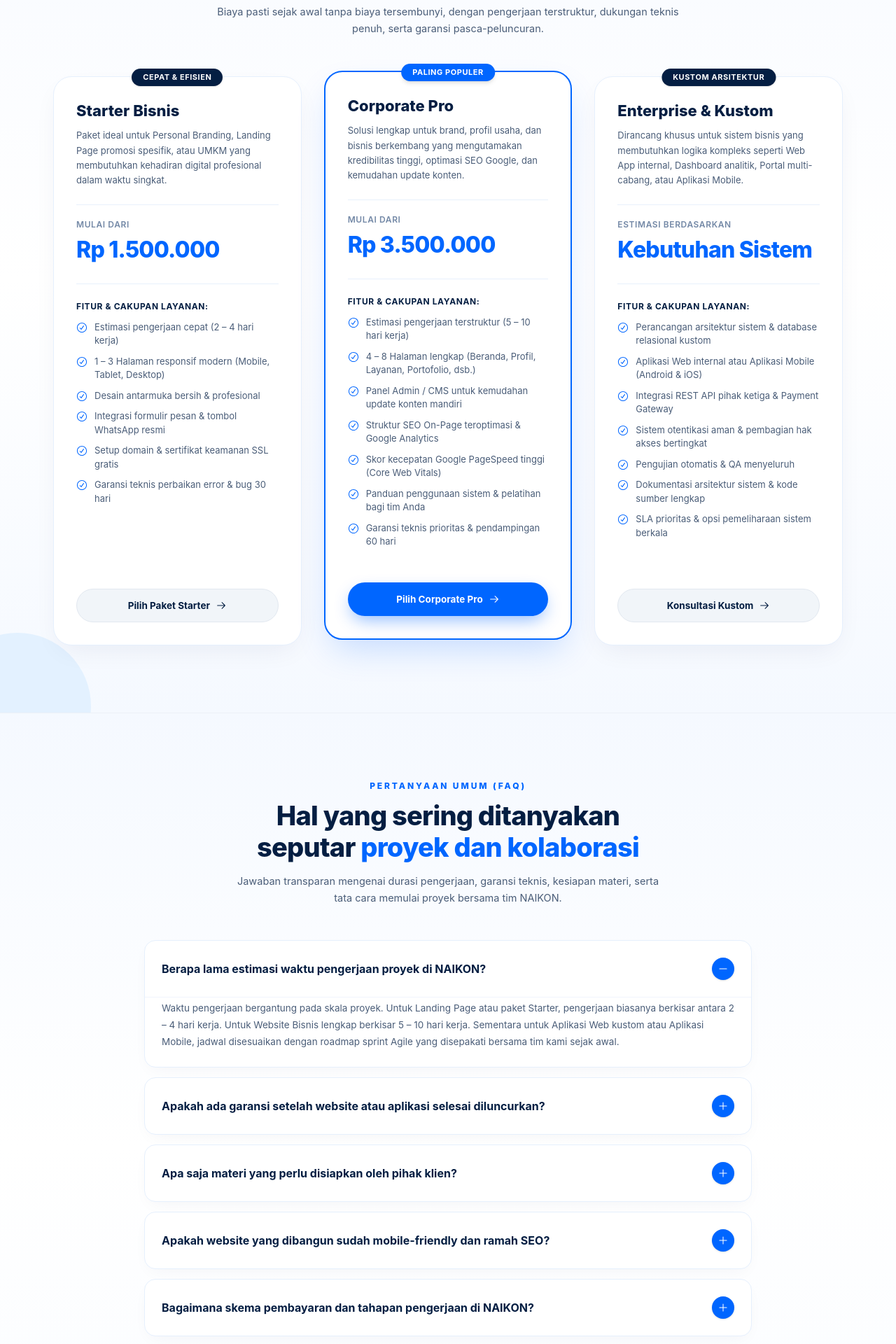
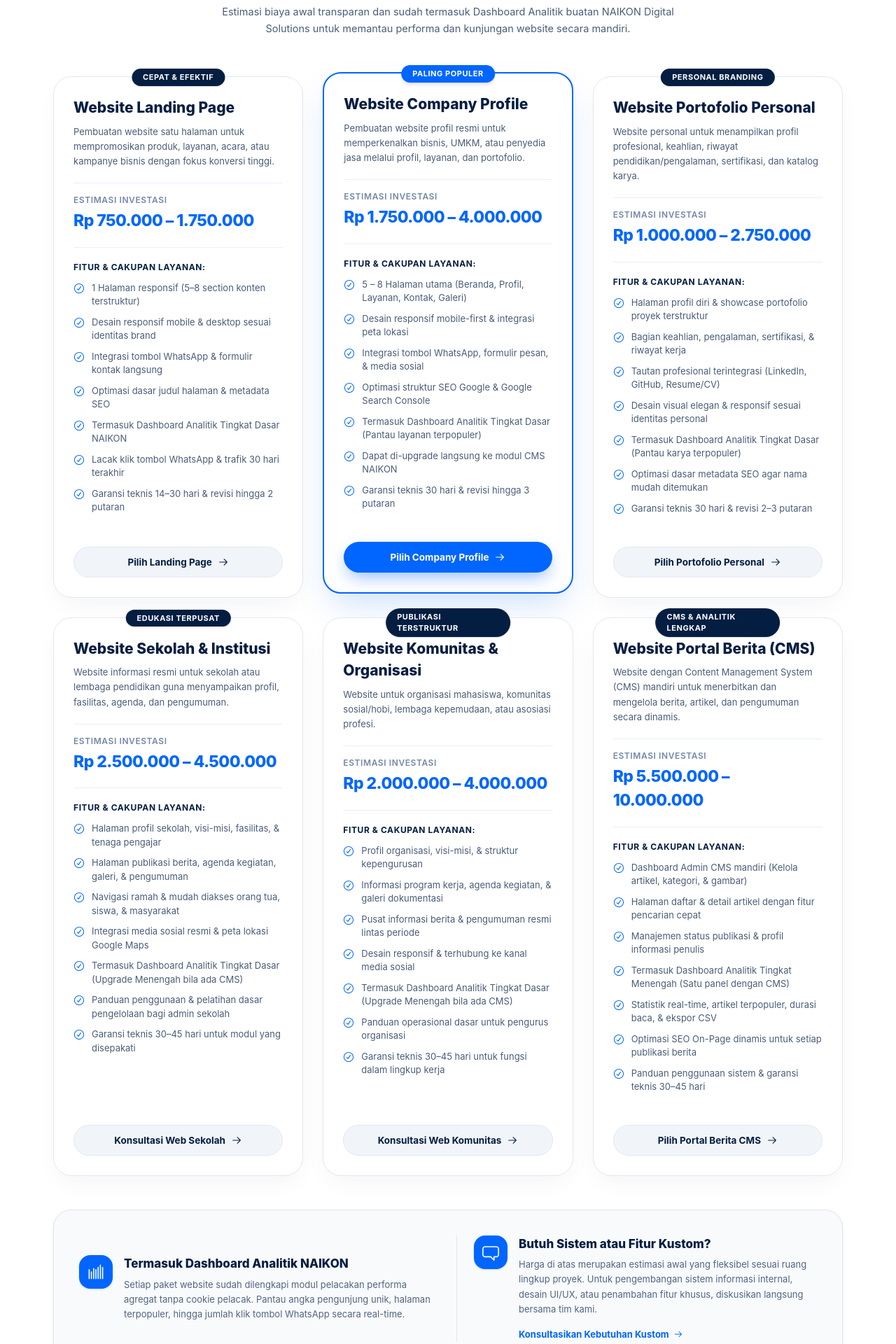
Before and after one commit to indraagstin025/NAYKON-Solution-Digital-Proyek, a Next.js app: page / in a window 1280 px wide. Shown: the part 5840-7760 px from the top of the page at 70% size. Built offline with nearby package versions, Linux system fonts and the light colour scheme.

Commit message:
feat(pricing): sesuaikan paket layanan investasi 1 sampai 6 berdasarkan katalog produk dan jasa

```diff
--- a/src/features/home/components/PricingSection.tsx
+++ b/src/features/home/components/PricingSection.tsx
@@ -1,50 +1,40 @@
 import React from "react";
 import Link from "next/link";
-import { CheckCircledIcon, ArrowRightIcon } from "@radix-ui/react-icons";
+import { CheckCircledIcon, ArrowRightIcon, BarChartIcon, ChatBubbleIcon } from "@radix-ui/react-icons";
 import { PRICING_PLANS } from "../data/homeData";
 
 export function PricingSection() {
   return (
     <section
       id="paket"
-      className="relative isolate overflow-hidden bg-gradient-to-b from-[#F7FAFF] via-[#FFFFFF] to-[#F5F9FF] dark:from-[#030711] dark:via-[#061231] dark:to-[#091a45] py-16 sm:py-20 lg:py-24 border-t border-slate-200/50 dark:border-blue-900/30"
+      className="relative isolate overflow-hidden bg-white dark:bg-[#030711] py-16 sm:py-20 lg:py-24 border-t border-slate-200 dark:border-slate-800"
     >
-      <div
-        aria-hidden="true"
-        className="pointer-events-none absolute -top-20 -right-20 h-[210px] w-[210px] rounded-full bg-[#DCEEFF]/75 dark:bg-blue-900/15 -z-10"
-      />
-      <div
-        aria-hidden="true"
-        className="pointer-events-none absolute -bottom-24 -left-20 h-[210px] w-[210px] rounded-full bg-[#DCEEFF]/70 dark:bg-blue-900/15 -z-10"
-      />
-
       <div className="relative z-10 mx-auto w-full max-w-[1240px] px-6 sm:px-9 lg:px-14">
         <div className="text-center max-w-[760px] mx-auto">
           <p className="text-[11px] sm:text-xs font-extrabold uppercase tracking-[0.24em] text-[#0066FF] dark:text-blue-400">
             PAKET LAYANAN &amp; INVESTASI
           </p>
           <h2 className="mt-3 text-[26px] sm:text-[34px] lg:text-[38px] font-extrabold leading-[1.18] tracking-[-0.02em] text-[#041E42] dark:text-white">
-            Pilihan paket solusi digital terukur{" "}
+            Pilihan paket solusi website terukur{" "}
             <br className="hidden sm:inline" />
             untuk{" "}
             <span className="text-[#0066FF] dark:text-[#38BDF8]">
               kebutuhan bisnis Anda
             </span>
           </h2>
-          <p className="mx-auto mt-3.5 max-w-[660px] text-[13.5px] sm:text-[14.5px] leading-[1.68] text-[#4A5D78] dark:text-slate-300">
-            Biaya pasti sejak awal tanpa biaya tersembunyi, dengan pengerjaan terstruktur,
-            dukungan teknis penuh, serta garansi pasca-peluncuran.
+          <p className="mx-auto mt-3.5 max-w-[680px] text-[13.5px] sm:text-[14.5px] leading-[1.68] text-[#4A5D78] dark:text-slate-300">
+            Estimasi biaya awal transparan dan sudah termasuk Dashboard Analitik buatan NAIKON Digital Solutions untuk memantau performa dan kunjungan website secara mandiri.
           </p>
         </div>
 
-        <div className="mt-12 sm:mt-14 grid gap-8 lg:grid-cols-3 items-stretch">
+        <div className="mt-12 sm:mt-14 grid gap-6 lg:gap-7 sm:grid-cols-2 lg:grid-cols-3 items-stretch">
           {PRICING_PLANS.map((plan) => (
             <article
               key={plan.id}
-              className={`relative flex flex-col justify-between rounded-[26px] p-7 sm:p-8 transition-all duration-300 ${
+              className={`relative flex flex-col justify-between rounded-[26px] p-6 sm:p-7 transition-all duration-300 ${
                 plan.isRecommended
-                  ? "bg-white dark:bg-slate-900 border-2 border-[#0066FF] shadow-[0_22px_50px_-12px_rgba(0,102,255,0.22)] lg:-translate-y-2"
-                  : "bg-white dark:bg-slate-900/90 border border-[#E6F0FD] dark:border-slate-800 shadow-[0_14px_38px_-10px_rgba(10,35,80,0.07)] hover:-translate-y-1"
+                  ? "bg-white dark:bg-slate-900 border-2 border-[#0066FF] shadow-[0_22px_50px_-12px_rgba(0,102,255,0.22)] lg:-translate-y-1.5"
+                  : "bg-white dark:bg-slate-900/90 border border-slate-200 dark:border-slate-800 shadow-[0_14px_38px_-10px_rgba(10,35,80,0.06)] hover:-translate-y-1"
               }`}
             >
               {plan.badge && (
@@ -62,29 +52,29 @@ export function PricingSection() {
               )}
 
               <div>
-                <h3 className="text-[20px] sm:text-[22px] font-extrabold text-[#041E42] dark:text-white">
+                <h3 className="text-[19px] sm:text-[21px] font-extrabold text-[#041E42] dark:text-white">
                   {plan.name}
                 </h3>
-                <p className="mt-2 text-[13px] leading-relaxed text-[#4A5D78] dark:text-slate-300 min-h-[48px]">
+                <p className="mt-2 text-[13px] leading-relaxed text-[#4A5D78] dark:text-slate-300 min-h-[44px]">
                   {plan.description}
                 </p>
 
-                <div className="mt-6 pt-5 pb-6 border-y border-[#E8F0FC] dark:border-slate-800">
+                <div className="mt-5 pt-4 pb-5 border-y border-[#E8F0FC] dark:border-slate-800">
                   <span className="block text-xs font-semibold uppercase tracking-wider text-[#7388A6] dark:text-slate-400">
                     {plan.priceLabel}
                   </span>
-                  <div className="mt-1 text-[28px] sm:text-[32px] font-extrabold text-[#0066FF] dark:text-[#38BDF8] tracking-tight">
+                  <div className="mt-1 text-[21px] sm:text-[23px] font-extrabold text-[#0066FF] dark:text-[#38BDF8] tracking-tight">
                     {plan.price}
                   </div>
                 </div>
 
-                <div className="mt-6 space-y-3">
+                <div className="mt-5 space-y-3">
                   <p className="text-xs font-bold uppercase tracking-wider text-[#041E42] dark:text-slate-200">
                     Fitur &amp; Cakupan Layanan:
                   </p>
                   <ul className="space-y-2.5">
                     {plan.features.map((feature) => (
-                      <li key={feature} className="flex items-start gap-2.5 text-[13px] text-[#4A5D78] dark:text-slate-300">
+                      <li key={feature} className="flex items-start gap-2.5 text-[12.5px] sm:text-[13px] text-[#4A5D78] dark:text-slate-300">
                         <CheckCircledIcon className="h-4 w-4 shrink-0 text-[#0066FF] dark:text-blue-400 mt-0.5" />
                         <span>{feature}</span>
                       </li>
@@ -93,10 +83,10 @@ export function PricingSection() {
                 </div>
               </div>
 
-              <div className="mt-8 pt-4">
+              <div className="mt-7 pt-4">
                 <Link
                   href={plan.ctaHref}
-                  className={`inline-flex min-h-12 w-full items-center justify-center gap-2 rounded-full px-6 py-3 text-[13.5px] font-bold transition-all ${
+                  className={`inline-flex min-h-11 w-full items-center justify-center gap-2 rounded-full px-5 py-2.5 text-[13px] sm:text-[13.5px] font-bold transition-all ${
                     plan.isRecommended
                       ? "bg-[#0066FF] text-white shadow-[0_10px_25px_-5px_rgba(0,102,255,0.45)] hover:bg-[#0052CC] hover:scale-[1.01]"
                       : "bg-slate-100 text-[#041E42] hover:bg-slate-200 border border-slate-200 dark:bg-slate-800 dark:text-white dark:hover:bg-slate-700"
@@ -109,6 +99,45 @@ export function PricingSection() {
             </article>
           ))}
         </div>
+
+        <div className="mt-12 rounded-[26px] bg-slate-50 dark:bg-slate-900 border border-slate-200 dark:border-slate-800 p-7 sm:p-9 shadow-sm grid gap-6 md:grid-cols-2 items-center">
+          <div className="flex items-start gap-4">
+            <div className="flex h-12 w-12 shrink-0 items-center justify-center rounded-2xl bg-[#0066FF] text-white shadow-sm">
+              <BarChartIcon className="h-6 w-6" />
+            </div>
+            <div>
+              <h4 className="text-[16px] sm:text-[17px] font-extrabold text-[#041E42] dark:text-white">
+                Termasuk Dashboard Analitik NAIKON
+              </h4>
+              <p className="mt-1.5 text-xs sm:text-[13px] leading-relaxed text-[#526580] dark:text-slate-300">
+                Setiap paket website sudah dilengkapi modul pelacakan performa agregat tanpa cookie pelacak. Pantau angka pengunjung unik, halaman terpopuler, hingga jumlah klik tombol WhatsApp secara real-time.
+              </p>
+            </div>
+          </div>
+
+          <div className="flex items-start gap-4 md:border-l md:border-slate-200 md:dark:border-slate-800 md:pl-6">
+            <div className="flex h-12 w-12 shrink-0 items-center justify-center rounded-2xl bg-[#0066FF] text-white shadow-sm">
+              <ChatBubbleIcon className="h-6 w-6" />
+            </div>
+            <div>
+              <h4 className="text-[16px] sm:text-[17px] font-extrabold text-[#041E42] dark:text-white">
+                Butuh Sistem atau Fitur Kustom?
+              </h4>
+              <p className="mt-1.5 text-xs sm:text-[13px] leading-relaxed text-[#526580] dark:text-slate-300">
+                Harga di atas merupakan estimasi awal yang fleksibel sesuai ruang lingkup proyek. Untuk pengembangan sistem informasi internal, desain UI/UX, atau penambahan fitur khusus, diskusikan langsung bersama tim kami.
+              </p>
+              <div className="mt-3">
+                <Link
+                  href="/kontak"
+                  className="inline-flex items-center gap-1.5 text-xs sm:text-[13px] font-bold text-[#0066FF] dark:text-blue-400 hover:text-[#0052CC]"
+                >
+                  <span>Konsultasikan Kebutuhan Kustom</span>
+                  <ArrowRightIcon className="h-3.5 w-3.5" />
+                </Link>
+              </div>
+            </div>
+          </div>
+        </div>
       </div>
     </section>
   );
--- a/src/features/home/data/homeData.tsx
+++ b/src/features/home/data/homeData.tsx
@@ -248,65 +248,129 @@ export const PORTFOLIO_TEASERS: PortfolioTeaserItem[] = [
 
 export const PRICING_PLANS: PricingPlan[] = [
   {
-    id: "starter",
-    name: "Starter Bisnis",
-    badge: "Cepat & Efisien",
+    id: "landing-page",
+    name: "Website Landing Page",
+    badge: "Cepat & Efektif",
     isRecommended: false,
-    priceLabel: "Mulai dari",
-    price: "Rp 1.500.000",
+    priceLabel: "Estimasi Investasi",
+    price: "Rp 750.000 – 1.750.000",
     description:
-      "Paket ideal untuk Personal Branding, Landing Page promosi spesifik, atau UMKM yang membutuhkan kehadiran digital profesional dalam waktu singkat.",
+      "Pembuatan website satu halaman untuk mempromosikan produk, layanan, acara, atau kampanye bisnis dengan fokus konversi tinggi.",
     features: [
-      "Estimasi pengerjaan cepat (2 – 4 hari kerja)",
-      "1 – 3 Halaman responsif modern (Mobile, Tablet, Desktop)",
-      "Desain antarmuka bersih & profesional",
-      "Integrasi formulir pesan & tombol WhatsApp resmi",
-      "Setup domain & sertifikat keamanan SSL gratis",
-      "Garansi teknis perbaikan error & bug 30 hari",
+      "1 Halaman responsif (5–8 section konten terstruktur)",
+      "Desain responsif mobile & desktop sesuai identitas brand",
+      "Integrasi tombol WhatsApp & formulir kontak langsung",
+      "Optimasi dasar judul halaman & metadata SEO",
+      "Termasuk Dashboard Analitik Tingkat Dasar NAIKON",
+      "Lacak klik tombol WhatsApp & trafik 30 hari terakhir",
+      "Garansi teknis 14–30 hari & revisi hingga 2 putaran",
     ],
-    ctaText: "Pilih Paket Starter",
+    ctaText: "Pilih Landing Page",
     ctaHref: "/kontak",
   },
   {
-    id: "corporate",
-    name: "Corporate Pro",
+    id: "company-profile",
+    name: "Website Company Profile",
     badge: "Paling Populer",
     isRecommended: true,
-    priceLabel: "Mulai dari",
-    price: "Rp 3.500.000",
+    priceLabel: "Estimasi Investasi",
+    price: "Rp 1.750.000 – 4.000.000",
     description:
-      "Solusi lengkap untuk brand, profil usaha, dan bisnis berkembang yang mengutamakan kredibilitas tinggi, optimasi SEO Google, dan kemudahan update konten.",
+      "Pembuatan website profil resmi untuk memperkenalkan bisnis, UMKM, atau penyedia jasa melalui profil, layanan, dan portofolio.",
     features: [
-      "Estimasi pengerjaan terstruktur (5 – 10 hari kerja)",
-      "4 – 8 Halaman lengkap (Beranda, Profil, Layanan, Portofolio, dsb.)",
-      "Panel Admin / CMS untuk kemudahan update konten mandiri",
-      "Struktur SEO On-Page teroptimasi & Google Analytics",
-      "Skor kecepatan Google PageSpeed tinggi (Core Web Vitals)",
-      "Panduan penggunaan sistem & pelatihan bagi tim Anda",
-      "Garansi teknis prioritas & pendampingan 60 hari",
+      "5 – 8 Halaman utama (Beranda, Profil, Layanan, Kontak, Galeri)",
+      "Desain responsif mobile-first & integrasi peta lokasi",
+      "Integrasi tombol WhatsApp, formulir pesan, & media sosial",
+      "Optimasi struktur SEO Google & Google Search Console",
+      "Termasuk Dashboard Analitik Tingkat Dasar (Pantau layanan terpopuler)",
+      "Dapat di-upgrade langsung ke modul CMS NAIKON",
+      "Garansi teknis 30 hari & revisi hingga 3 putaran",
     ],
-    ctaText: "Pilih Corporate Pro",
+    ctaText: "Pilih Company Profile",
     ctaHref: "/kontak",
   },
   {
-    id: "enterprise",
-    name: "Enterprise & Kustom",
-    badge: "Kustom Arsitektur",
+    id: "portofolio-personal",
+    name: "Website Portofolio Personal",
+    badge: "Personal Branding",
     isRecommended: false,
-    priceLabel: "Estimasi berdasarkan",
-    price: "Kebutuhan Sistem",
+    priceLabel: "Estimasi Investasi",
+    price: "Rp 1.000.000 – 2.750.000",
     description:
-      "Dirancang khusus untuk sistem bisnis yang membutuhkan logika kompleks seperti Web App internal, Dashboard analitik, Portal multi-cabang, atau Aplikasi Mobile.",
+      "Website personal untuk menampilkan profil profesional, keahlian, riwayat pendidikan/pengalaman, sertifikasi, dan katalog karya.",
     features: [
-      "Perancangan arsitektur sistem & database relasional kustom",
-      "Aplikasi Web internal atau Aplikasi Mobile (Android & iOS)",
-      "Integrasi REST API pihak ketiga & Payment Gateway",
-      "Sistem otentikasi aman & pembagian hak akses bertingkat",
-      "Pengujian otomatis & QA menyeluruh",
-      "Dokumentasi arsitektur sistem & kode sumber lengkap",
-      "SLA prioritas & opsi pemeliharaan sistem berkala",
+      "Halaman profil diri & showcase portofolio proyek terstruktur",
+      "Bagian keahlian, pengalaman, sertifikasi, & riwayat kerja",
+      "Tautan profesional terintegrasi (LinkedIn, GitHub, Resume/CV)",
+      "Desain visual elegan & responsif sesuai identitas personal",
+      "Termasuk Dashboard Analitik Tingkat Dasar (Pantau karya terpopuler)",
+      "Optimasi dasar metadata SEO agar nama mudah ditemukan",
+      "Garansi teknis 30 hari & revisi 2–3 putaran",
     ],
-    ctaText: "Konsultasi Kustom",
+    ctaText: "Pilih Portofolio Personal",
+    ctaHref: "/kontak",
+  },
+  {
+    id: "sekolah",
+    name: "Website Sekolah & Institusi",
+    badge: "Edukasi Terpusat",
+    isRecommended: false,
+    priceLabel: "Estimasi Investasi",
+    price: "Rp 2.500.000 – 4.500.000",
+    description:
+      "Website informasi resmi untuk sekolah atau lembaga pendidikan guna menyampaikan profil, fasilitas, agenda, dan pengumuman.",
+    features: [
+      "Halaman profil sekolah, visi-misi, fasilitas, & tenaga pengajar",
+      "Halaman publikasi berita, agenda kegiatan, galeri, & pengumuman",
+      "Navigasi ramah & mudah diakses orang tua, siswa, & masyarakat",
+      "Integrasi media sosial resmi & peta lokasi Google Maps",
+      "Termasuk Dashboard Analitik Tingkat Dasar (Upgrade Menengah bila ada CMS)",
+      "Panduan penggunaan & pelatihan dasar pengelolaan bagi admin sekolah",
+      "Garansi teknis 30–45 hari untuk modul yang disepakati",
+    ],
+    ctaText: "Konsultasi Web Sekolah",
+    ctaHref: "/kontak",
+  },
+  {
+    id: "komunitas-organisasi",
+    name: "Website Komunitas & Organisasi",
+    badge: "Publikasi Terstruktur",
+    isRecommended: false,
+    priceLabel: "Estimasi Investasi",
+    price: "Rp 2.000.000 – 4.000.000",
+    description:
+      "Website untuk organisasi mahasiswa, komunitas sosial/hobi, lembaga kepemudaan, atau asosiasi profesi.",
+    features: [
+      "Profil organisasi, visi-misi, & struktur kepengurusan",
+      "Informasi program kerja, agenda kegiatan, & galeri dokumentasi",
+      "Pusat informasi berita & pengumuman resmi lintas periode",
+      "Desain responsif & terhubung ke kanal media sosial",
+      "Termasuk Dashboard Analitik Tingkat Dasar (Upgrade Menengah bila ada CMS)",
+      "Panduan operasional dasar untuk pengurus organisasi",
+      "Garansi teknis 30–45 hari untuk fungsi dalam lingkup kerja",
+    ],
+    ctaText: "Konsultasi Web Komunitas",
+    ctaHref: "/kontak",
+  },
+  {
+    id: "portal-berita-cms",
+    name: "Website Portal Berita (CMS)",
+    badge: "CMS & Analitik Lengkap",
+    isRecommended: false,
+    priceLabel: "Estimasi Investasi",
+    price: "Rp 5.500.000 – 10.000.000",
+    description:
+      "Website dengan Content Management System (CMS) mandiri untuk menerbitkan dan mengelola berita, artikel, dan pengumuman secara dinamis.",
+    features: [
+      "Dashboard Admin CMS mandiri (Kelola artikel, kategori, & gambar)",
+      "Halaman daftar & detail artikel dengan fitur pencarian cepat",
+      "Manajemen status publikasi & profil informasi penulis",
+      "Termasuk Dashboard Analitik Tingkat Menengah (Satu panel dengan CMS)",
+      "Statistik real-time, artikel terpopuler, durasi baca, & ekspor CSV",
+      "Optimasi SEO On-Page dinamis untuk setiap publikasi berita",
+      "Panduan penggunaan sistem & garansi teknis 30–45 hari",
+    ],
+    ctaText: "Pilih Portal Berita CMS",
     ctaHref: "/kontak",
   },
 ];
```
